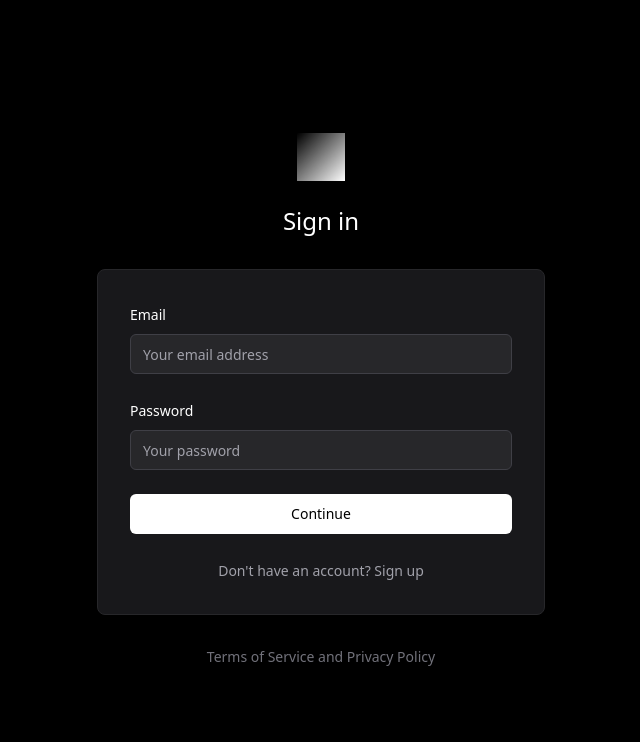
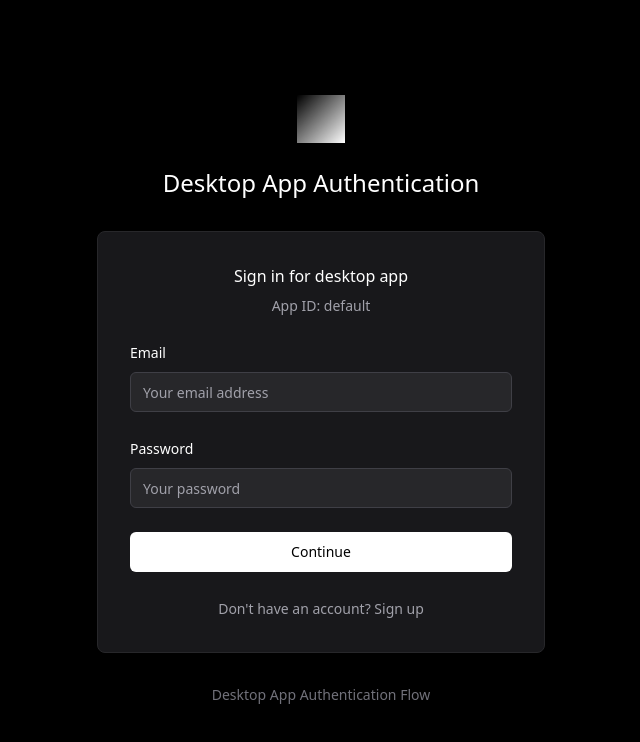
Before and after one commit to 0mny/lucid-layout-labs, a React (Vite) app: page /desktop-callback in a window 1280 px wide. Before the commit this address led to /auth. Shown: the top 742 px of the page, without its empty margins (319-959 px from the left). Built offline with nearby package versions, Linux system fonts and the light colour scheme.

Commit message:
Fix desktop callback route
Handle desktop callback URL for logged-in and logged-out users, providing login/signup options or a "sign out" option for existing users.

```diff
--- a/src/pages/DesktopCallback.tsx
+++ b/src/pages/DesktopCallback.tsx
@@ -4,31 +4,89 @@ import { useSearchParams, useNavigate } from 'react-router-dom';
 import { useAuth } from '@/contexts/AuthContext';
 import { supabase } from '@/integrations/supabase/client';
 import { Button } from '@/components/ui/button';
+import { Input } from '@/components/ui/input';
+import { Label } from '@/components/ui/label';
 import { useToast } from '@/hooks/use-toast';
-import { CheckCircle, XCircle, Loader2 } from 'lucide-react';
+import { CheckCircle, XCircle, Loader2, User } from 'lucide-react';
 
 const DesktopCallback = () => {
   const [searchParams] = useSearchParams();
-  const [status, setStatus] = useState<'loading' | 'success' | 'error'>('loading');
+  const [status, setStatus] = useState<'auth' | 'loading' | 'success' | 'error'>('auth');
   const [token, setToken] = useState<string>('');
   const [error, setError] = useState<string>('');
-  const { user } = useAuth();
+  const [isLoading, setIsLoading] = useState(false);
+  const [isSignUp, setIsSignUp] = useState(false);
+  const [email, setEmail] = useState('');
+  const [password, setPassword] = useState('');
+  const [fullName, setFullName] = useState('');
+  const [confirmPassword, setConfirmPassword] = useState('');
+  const { user, signIn, signUp } = useAuth();
   const { toast } = useToast();
   const navigate = useNavigate();
 
   const appId = searchParams.get('app_id') || 'default';
 
   useEffect(() => {
-    if (!user) {
-      // Redirect to auth page if not logged in
-      navigate('/auth?redirect=/desktop-callback' + window.location.search);
+    if (user) {
+      setStatus('auth'); // Show confirmation for logged in users
+    }
+  }, [user]);
+
+  const handleAuth = async (e: React.FormEvent) => {
+    e.preventDefault();
+    if (isSignUp && password !== confirmPassword) {
+      toast({
+        title: 'Passwords do not match',
+        description: 'Please make sure your passwords match.',
+        variant: 'destructive'
+      });
       return;
     }
 
-    generateDesktopToken();
-  }, [user, appId]);
+    setIsLoading(true);
+    try {
+      if (isSignUp) {
+        const { error } = await signUp(email, password, fullName);
+        if (error) {
+          toast({
+            title: 'Signup Failed',
+            description: error.message,
+            variant: 'destructive'
+          });
+        } else {
+          toast({
+            title: 'Account Created!',
+            description: 'Your account has been created successfully.'
+          });
+        }
+      } else {
+        const { error } = await signIn(email, password);
+        if (error) {
+          toast({
+            title: 'Login Failed',
+            description: error.message,
+            variant: 'destructive'
+          });
+        } else {
+          toast({
+            title: 'Welcome back!',
+            description: 'You have been successfully logged in.'
+          });
+        }
+      }
+    } catch (error) {
+      toast({
+        title: isSignUp ? 'Signup Failed' : 'Login Failed',
+        description: 'An unexpected error occurred.',
+        variant: 'destructive'
+      });
+    } finally {
+      setIsLoading(false);
+    }
+  };
 
   const generateDesktopToken = async () => {
+    setStatus('loading');
     try {
       const { data: { session } } = await supabase.auth.getSession();
 
@@ -86,6 +144,14 @@ const DesktopCallback = () => {
     });
   };
 
+  const handleSignOut = async () => {
+    await supabase.auth.signOut();
+    toast({
+      title: 'Signed Out',
+      description: 'You have been signed out successfully.',
+    });
+  };
+
   return (
     <div className="min-h-screen bg-black flex items-center justify-center px-4">
       <div className="w-full max-w-md">
@@ -103,6 +169,132 @@ const DesktopCallback = () => {
         </div>
 
         <div className="bg-zinc-900 rounded-lg p-8 border border-zinc-800">
+          {/* User is logged in - show confirmation */}
+          {user && status === 'auth' && (
+            <div className="text-center">
+              <User className="h-8 w-8 text-white mx-auto mb-4" />
+              <p className="text-white mb-2">Continue with this account?</p>
+              <p className="text-zinc-400 text-sm mb-6">{user.email}</p>
+              <p className="text-zinc-400 text-sm mb-6">App ID: {appId}</p>
+
+              <div className="space-y-3">
+                <Button onClick={generateDesktopToken} className="w-full">
+                  Yes, Continue
+                </Button>
+                <Button
+                  variant="outline"
+                  onClick={handleSignOut}
+                  className="w-full"
+                >
+                  Sign Out
+                </Button>
+              </div>
+            </div>
+          )}
+
+          {/* User is not logged in - show auth form */}
+          {!user && status === 'auth' && (
+            <div>
+              <div className="text-center mb-6">
+                <p className="text-white mb-2">
+                  {isSignUp ? 'Create account for desktop app' : 'Sign in for desktop app'}
+                </p>
+                <p className="text-zinc-400 text-sm">App ID: {appId}</p>
+              </div>
+
+              <form onSubmit={handleAuth} className="space-y-6">
+                {isSignUp && (
+                  <div className="space-y-2">
+                    <Label htmlFor="fullName" className="text-white text-sm">
+                      Full Name
+                    </Label>
+                    <Input
+                      id="fullName"
+                      type="text"
+                      placeholder="Your full name"
+                      value={fullName}
+                      onChange={e => setFullName(e.target.value)}
+                      required
+                      className="bg-zinc-800 border-zinc-700 text-white placeholder:text-zinc-400 focus:border-zinc-600 focus:ring-zinc-600"
+                    />
+                  </div>
+                )}
+
+                <div className="space-y-2">
+                  <Label htmlFor="email" className="text-white text-sm">
+                    Email
+                  </Label>
+                  <Input
+                    id="email"
+                    type="email"
+                    placeholder="Your email address"
+                    value={email}
+                    onChange={e => setEmail(e.target.value)}
+                    required
+                    className="bg-zinc-800 border-zinc-700 text-white placeholder:text-zinc-400 focus:border-zinc-600 focus:ring-zinc-600"
+                  />
+                </div>
+
+                <div className="space-y-2">
+                  <Label htmlFor="password" className="text-white text-sm">
+                    Password
+                  </Label>
+                  <Input
+                    id="password"
+                    type="password"
+                    placeholder="Your password"
+                    value={password}
+                    onChange={e => setPassword(e.target.value)}
+                    required
+                    className="bg-zinc-800 border-zinc-700 text-white placeholder:text-zinc-400 focus:border-zinc-600 focus:ring-zinc-600"
+                  />
+                </div>
+
+                {isSignUp && (
+                  <div className="space-y-2">
+                    <Label htmlFor="confirmPassword" className="text-white text-sm">
+                      Confirm Password
+                    </Label>
+                    <Input
+                      id="confirmPassword"
+                      type="password"
+                      placeholder="Confirm your password"
+                      value={confirmPassword}
+                      onChange={e => setConfirmPassword(e.target.value)}
+                      required
+                      className="bg-zinc-800 border-zinc-700 text-white placeholder:text-zinc-400 focus:border-zinc-600 focus:ring-zinc-600"
+                    />
+                  </div>
+                )}
+
+                <Button
+                  type="submit"
+                  className="w-full bg-white text-black hover:bg-zinc-200"
+                  disabled={isLoading}
+                >
+                  {isLoading ? 'Please wait...' : 'Continue'}
+                </Button>
+              </form>
+
+              <div className="mt-6 text-center">
+                <button
+                  type="button"
+                  onClick={() => {
+                    setIsSignUp(!isSignUp);
+                    setEmail('');
+                    setPassword('');
+                    setFullName('');
+                    setConfirmPassword('');
+                  }}
+                  className="text-zinc-400 hover:text-white text-sm transition-colors"
+                >
+                  {isSignUp ? "Already have an account? Sign in" : "Don't have an account? Sign up"}
+                </button>
+              </div>
+            </div>
+          )}
+
+          {/* Loading state */}
           {status === 'loading' && (
             <div className="text-center">
               <Loader2 className="h-8 w-8 animate-spin text-white mx-auto mb-4" />
@@ -111,6 +303,7 @@ const DesktopCallback = () => {
             </div>
           )}
 
+          {/* Success state */}
           {status === 'success' && (
             <div className="text-center">
               <CheckCircle className="h-8 w-8 text-green-500 mx-auto mb-4" />
@@ -142,6 +335,7 @@ const DesktopCallback = () => {
             </div>
           )}
 
+          {/* Error state */}
           {status === 'error' && (
             <div className="text-center">
               <XCircle className="h-8 w-8 text-red-500 mx-auto mb-4" />
@@ -154,10 +348,10 @@ const DesktopCallback = () => {
                 </Button>
                 <Button
                   variant="outline"
-                  onClick={() => navigate('/auth')}
+                  onClick={() => setStatus('auth')}
                   className="w-full"
                 >
-                  Sign In Again
+                  Back to Login
                 </Button>
               </div>
             </div>
```
